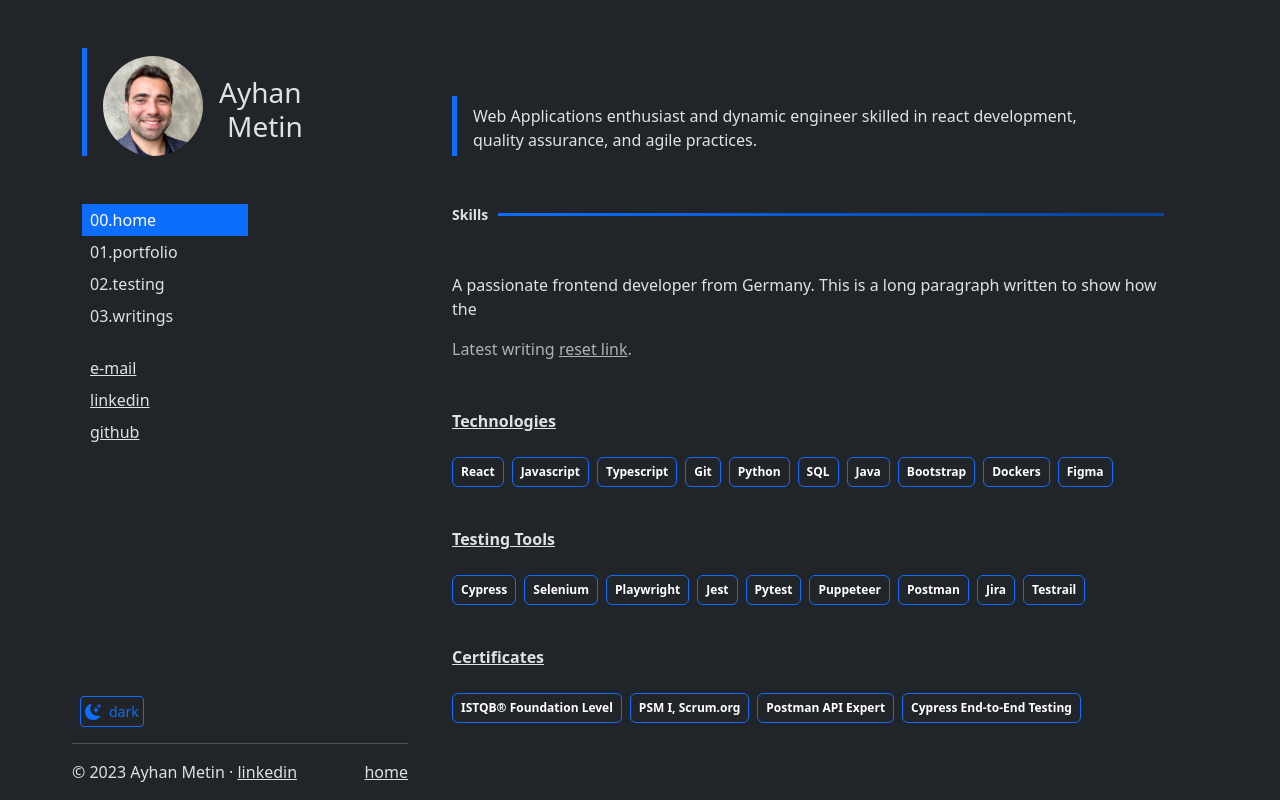
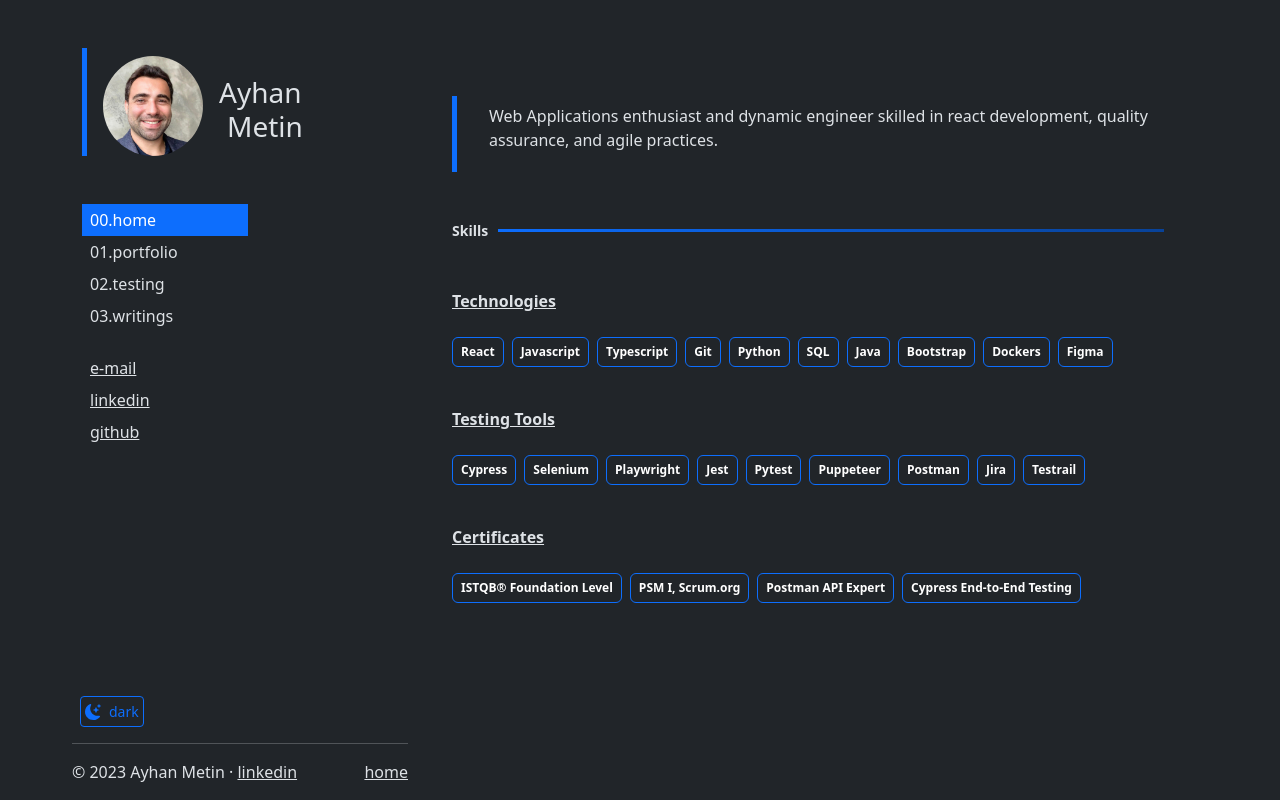
Before and after one commit to ayhanmetin/portfolio, a React (Vite) app: page / in a window 1280 px wide. Built offline with nearby package versions, Linux system fonts and the light colour scheme.

Commit message:
Update Home.jsx

```diff
--- a/src/components/Home.jsx
+++ b/src/components/Home.jsx
@@ -13,22 +13,11 @@ function Home() {
       >
         <header className="name">
           <p className="text-start mb-0 pt-2 mt-5 border-start ps-3 mb-5 p-1 border-5 border-primary">
-            Web Applications enthusiast and dynamic engineer skilled in react
-            development, <br /> quality assurance, and agile practices.
+            <p className='ms-3'>Web Applications enthusiast and dynamic engineer skilled in react
+            development, quality assurance, and agile practices.</p>
           </p>
+          <div className="mt-2 mb-5 text-with-gradient">Skills</div>{' '}
         </header>
-        <div className="mt-2 mb-5 text-with-gradient">Skills</div>{' '}
-        <p>
-          A passionate frontend developer from Germany. This is a long paragraph
-          written to show how the
-        </p>
-        <p className="text-body-secondary">
-          Latest writing{' '}
-          <a href="#" className="text-reset">
-            reset link
-          </a>
-          .
-        </p>
         <Skills />
       </div>
     </>
```
